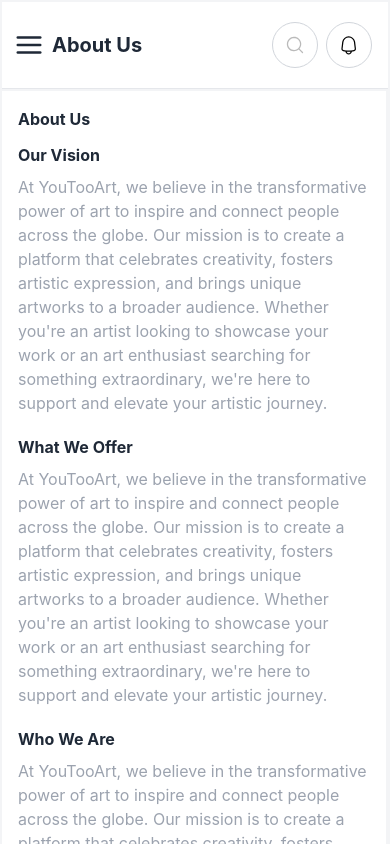
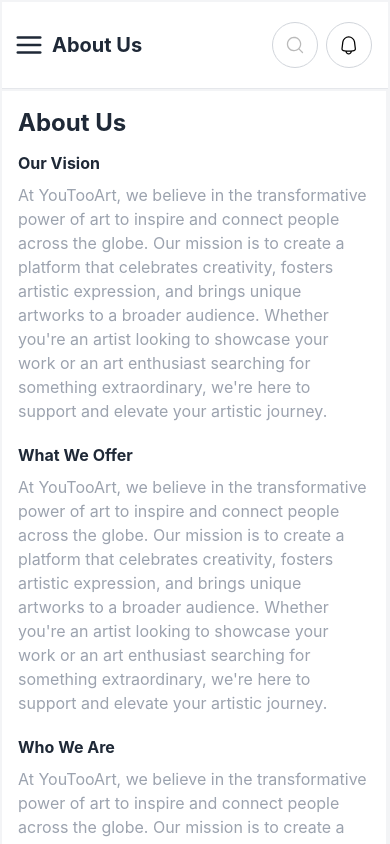
Before and after one commit to hamzaakbar4018/SocialApp, a React (Vite) app: page /about in a window 390 px wide. Shown: the top 844 px of the page. Built offline with nearby package versions, Linux system fonts and the light colour scheme; a small style sheet from the web is missing; a web font is replaced by a local one.

Commit message:
Final change

```diff
--- a/src/components/Mainpages/AboutMain.jsx
+++ b/src/components/Mainpages/AboutMain.jsx
@@ -155,7 +155,7 @@
                     <div className='mt-[2px]'>
                         <div className=' bg-white p-4'>
                             <div>
-                                <h1 className=' font-bold'>About Us</h1>
+                                <h1 className='text-2xl md:text-base font-bold'>About Us</h1>
                                 <div className='mt-3'>
                                     <h2 className='font-bold'>Our Vision</h2>
                                     <p className='text-gray-400 mt-2'>
--- a/src/components/Mainpages/PrivacyMain.jsx
+++ b/src/components/Mainpages/PrivacyMain.jsx
@@ -155,7 +155,7 @@
                     <div className='mt-[2px]'>
                         <div className='bg-white p-4'>
                             <div>
-                                <h1 className=' font-bold'>Privacy Policy</h1>
+                                <h1 className='text-2xl md:text-base font-bold'>Privacy Policy</h1>
                                 <div className='mt-3'>
                                     <h2 className='font-bold'>1.Introduction</h2>
                                     <p className='text-gray-400 mt-2'>
--- a/src/components/Mainpages/TermMain.jsx
+++ b/src/components/Mainpages/TermMain.jsx
@@ -155,7 +155,7 @@
                     <div className='mt-[2px]'>
                         <div className='bg-white p-4'>
                             <div>
-                                <h1 className=' font-bold'>Terms & Conditions</h1>
+                                <h1 className='text-2xl md:text-base font-bold'>Terms & Conditions</h1>
                                 <div className='mt-3'>
                                     <h2 className='font-bold'>1.Introduction</h2>
                                     <p className='text-gray-400 mt-2'>
```
